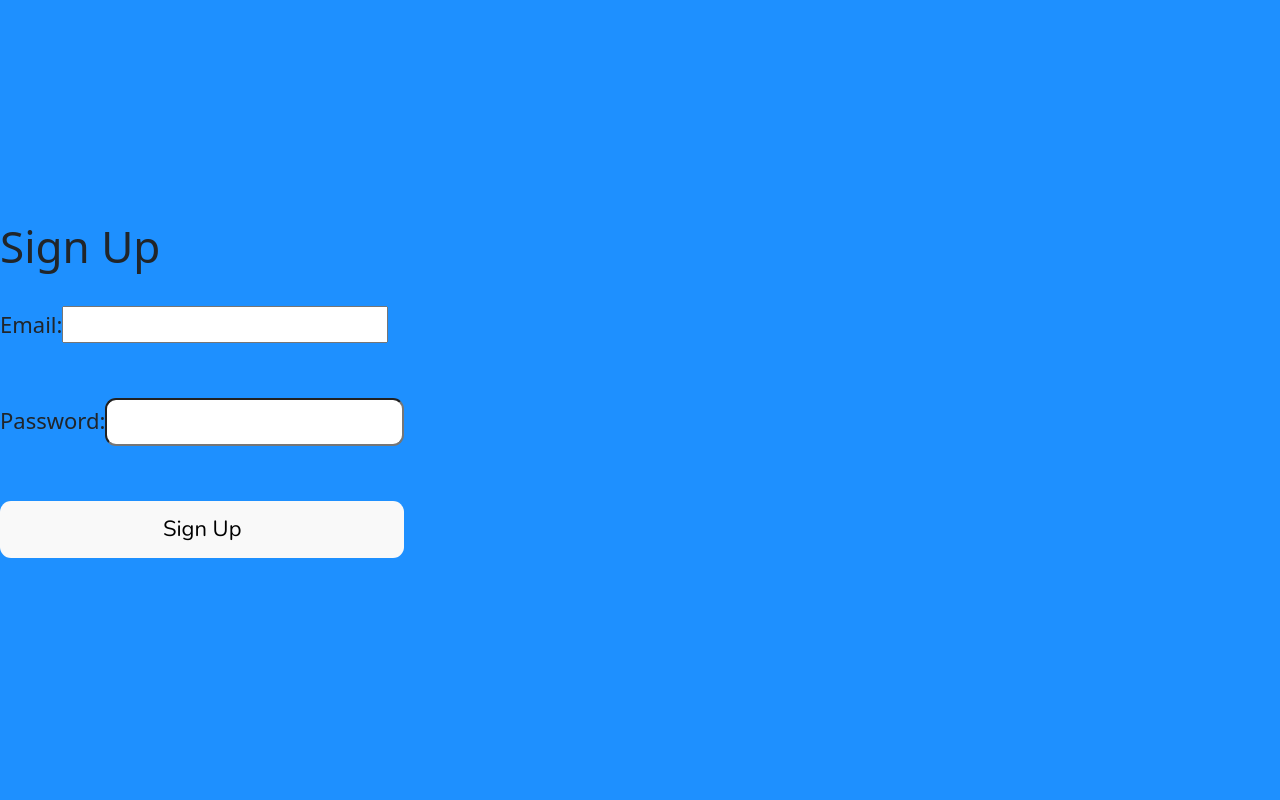
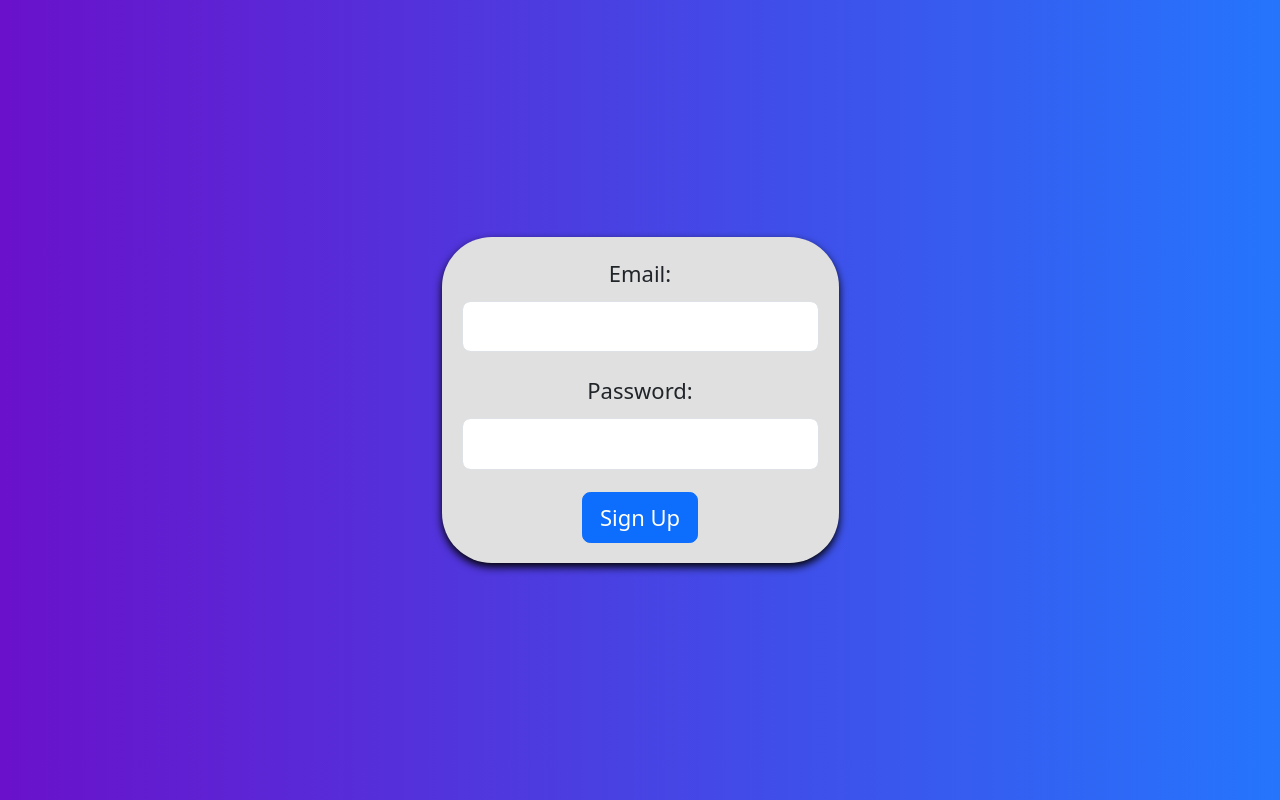
Before and after one commit to celeste-hayes/programify, a React (Vite) app: page / in a window 1280 px wide. Built offline with nearby package versions, Linux system fonts and the light colour scheme.

Commit message:
added styling

```diff
--- a/package.json
+++ b/package.json
@@ -2,7 +2,7 @@
   "name": "programify",
   "private": true,
   "version": "0.0.0",
-  "type": ".cjs",
+  "type": "commonjs",
   "scripts": {
     "start": "react-scripts start",
     "dev": "vite",
--- a/src/App.jsx
+++ b/src/App.jsx
@@ -12,6 +12,7 @@ export default function App() {
   return (
     <div>
       <SignUp />
+
     </div>,
 
     <div className="d-flex">
--- a/src/main.jsx
+++ b/src/main.jsx
@@ -16,6 +16,7 @@ const router = createBrowserRouter([
   {
     path: '/',
     element: <Home />,
+
   },
   {
     path: '/',
--- a/src/pages/home.css
+++ b/src/pages/home.css
@@ -13,103 +13,26 @@ html {
 }
 
 body {
-    min-height: 100vh;
-    background-color: dodgerblue;
+    background: linear-gradient(to right, #6a11cb, #2575fc);
 }
 
-.App {
+/* home.css */
+.centered-form {
     display: flex;
-    flex-direction: column;
     justify-content: center;
     align-items: center;
-    min-height: 100vh;
-    padding: 1rem 0.5rem;
+    height: 100vh;
+    /* Full viewport height */
+    width: 100vw;
+    /* Full viewport width */
 }
 
-section {
-    width: 100%;
-    max-width: 420px;
-    min-height: 400px;
-    display: flex;
-    flex-direction: column;
-    justify-content: flex-start;
-    padding: 1rem;
-    background-color: rgba(0, 0, 0, 0.4);
+.form-container {
+    text-align: center;
+    padding: 20px;
+    background-color: #e0e0e0;
+    border-radius: 50px;
+
+    box-shadow: 0 4px 8px rgba(0, 0, 0, 1);
+
 }
-
-form {
-    display: flex;
-    flex-direction: column;
-    justify-content: space-evenly;
-    flex-grow: 1;
-    padding-bottom: 1rem;
-}
-
-a,
-a:visited {
-    color: #fff;
-}
-
-input[type="text"],
-input[type="password"],
-button,
-textarea {
-    font-family: 'Nunito', sans-serif;
-    font-size: 22px;
-    padding: 0.25rem;
-    border-radius: 0.5rem;
-}
-
-label,
-button {
-    margin-top: 1rem;
-}
-
-button {
-    padding: 0.5rem;
-}
-
-.instructions {
-    font-size: 0.75rem;
-    border-radius: 0.5rem;
-    background: #000;
-    color: #fff;
-    padding: 0.25rem;
-    position: relative;
-    bottom: -10px;
-}
-
-.instructions>svg {
-    margin-right: 0.25rem;
-}
-
-.offscreen {
-    position: absolute;
-    left: -9999px;
-}
-
-.hide {
-    display: none;
-}
-
-.valid {
-    color: limegreen;
-    margin-left: 0.25rem;
-}
-
-.invalid {
-    color: red;
-    margin-left: 0.25rem;
-}
-
-.errmsg {
-    background-color: lightpink;
-    color: firebrick;
-    font-weight: bold;
-    padding: 0.5rem;
-    margin-bottom: 0.5rem;
-}
-
-.line {
-    display: inline-block;
-}
--- a/src/pages/home.jsx
+++ b/src/pages/home.jsx
@@ -1,7 +1,8 @@
 import React, { useState } from "react";
 import './home.css';
 import axios from '../api/axios';
-
+import Form from 'react-bootstrap/Form';
+import Button from 'react-bootstrap/Button';
 
 const SignUp = () => {
     const [email, setEmail] = useState("");
@@ -27,20 +28,27 @@ const SignUp = () => {
     };
 
     return (
-        <form onSubmit={handleSignUp}>
-            <h2>Sign Up</h2>
-            <label>
-                Email:
-                <input type="email" value={email} onChange={(e) => setEmail(e.target.value)} required />
-            </label>
-            <br />
-            <label>
-                Password:
-                <input type="password" value={password} onChange={(e) => setPassword(e.target.value)} required />
-            </label>
-            <br />
-            <button type="submit">Sign Up</button>
-        </form>
+        <div className="centered-form">
+            <Form className="form-container" onSubmit={handleSignUp}>
+                <Form.Group className="mb-3" controlId="formGroupEmail">
+                    <Form.Label>Email:</Form.Label>
+                    <Form.Control
+                        type="email"
+                        value={email}
+                        onChange={(e) => setEmail(e.target.value)}
+                        required />
+                </Form.Group>
+                <Form.Group className="mb-3" controlId="formGroupPassword">
+                    <Form.Label>Password:</Form.Label>
+                    <Form.Control
+                        type="password"
+                        value={password}
+                        onChange={(e) => setPassword(e.target.value)}
+                        required />
+                </Form.Group>
+                <Button type="submit" variant="primary">Sign Up</Button>
+            </Form>
+        </div>
     );
 };
 
```
Also changed, not shown: 1 other file (tests, documents, lock files or other folders).
